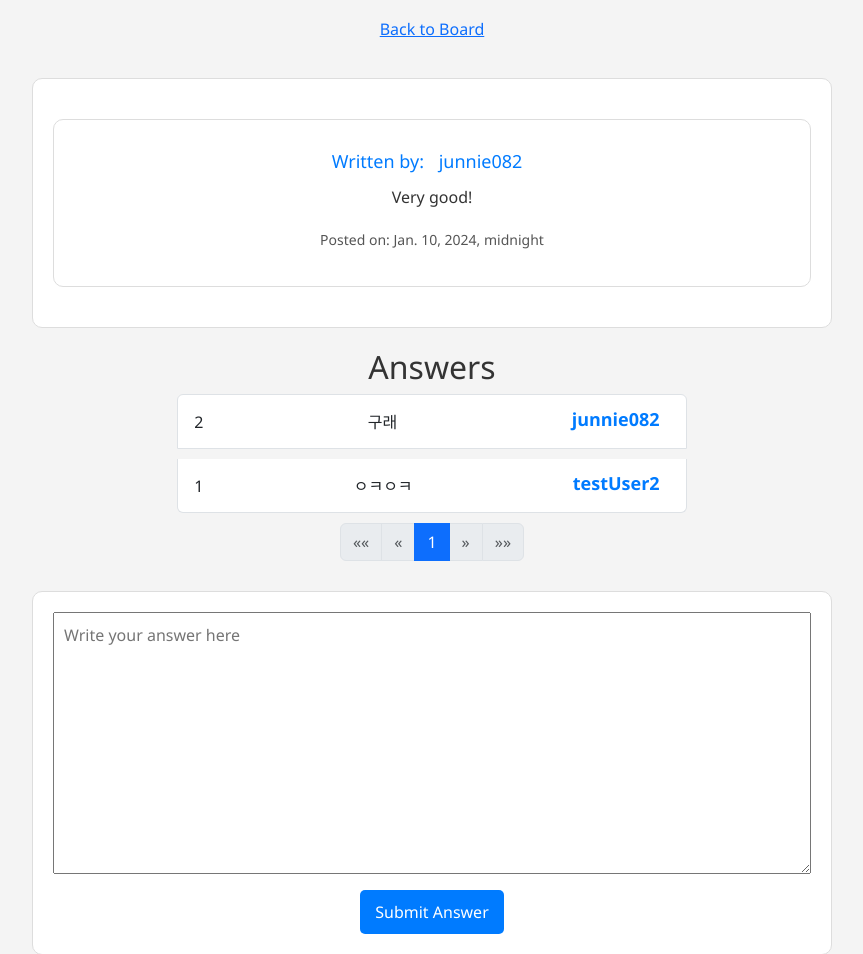
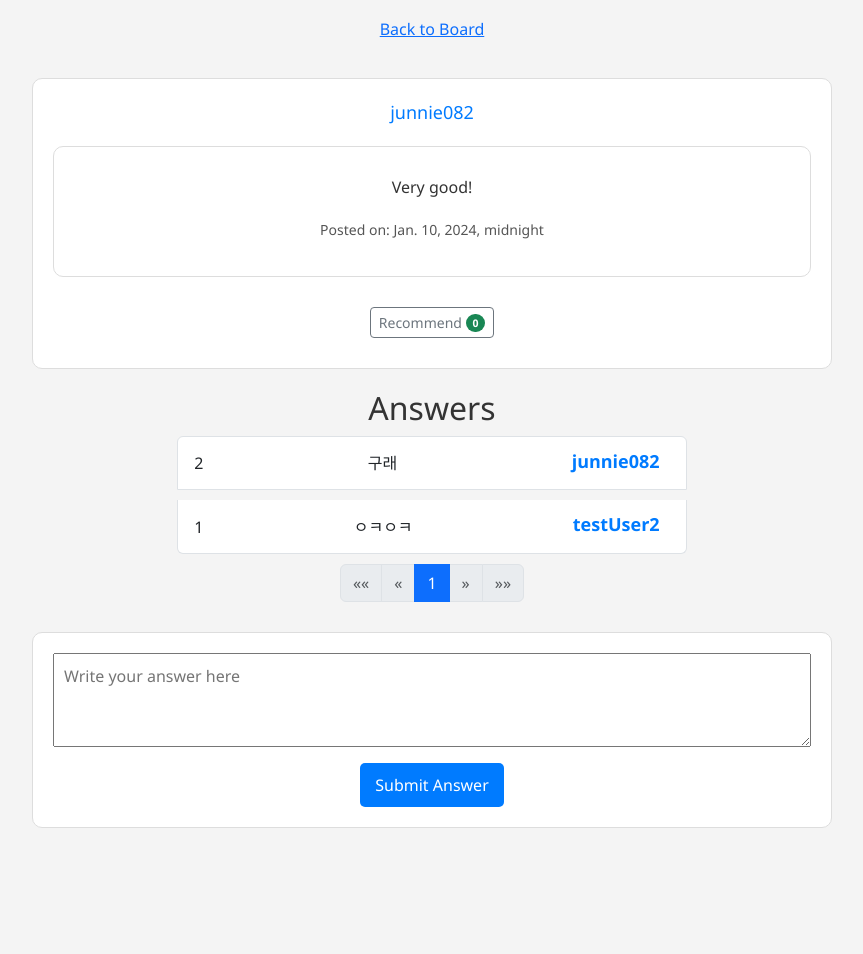
Before and after one commit to junnie082/Scoop-A-Dive, a Django app: page /board/2/ in a window 1280 px wide. Shown: the part 77-1031 px from the top of the page, without its empty margins (208-1071 px from the left). After the commit the page ends 905 px from the top, so only its background shows below. Run offline with Django 5.2, Linux system fonts and the light colour scheme; data comes from the database, SQL or seed files in the repository; both versions use the stored data as it was after the commit; some libraries are stand-ins or nearby versions.

Commit message:
design: changed UI of detail.html and posting.html

```diff
--- a/scoopadive/board/models.py
+++ b/scoopadive/board/models.py
@@ -1,3 +1,4 @@
+from django.contrib.auth.models import User
 from django.db import models
 
 # Create your models here.
@@ -7,6 +8,7 @@ class Post(models.Model):
     writer = models.CharField(max_length=20)
     date = models.DateTimeField()
     images = models.ImageField(blank=True, null=True)
+    voter = models.ManyToManyField(User)  # 추천인 추가
 
     class Meta:
         db_table = 'Post'
@@ -20,6 +22,7 @@ class Answer4Post(models.Model):
     content = models.TextField()
     writer = models.CharField(max_length=20)
     date = models.DateTimeField()
+    voter = models.ManyToManyField(User) # 추천인 추가
 
     class Meta:
         db_table = 'Answer4Post'
--- a/scoopadive/board/urls.py
+++ b/scoopadive/board/urls.py
@@ -12,5 +12,6 @@ urlpatterns = [
     path('<int:post_id>/remove', views.remove_post, name='remove_post'),
     path('<int:post_id>/answer_create/', views.answer_create, name='answer_create'),
     path('<int:post_id>/view_modify_post/', views.view_modify_post, name='view_modify_post'),
-    path('<int:post_id>/modify_post/', views.modify_post, name='modify_post')
+    path('<int:post_id>/modify_post/', views.modify_post, name='modify_post'),
+    path('post/vote/<int:post_id>', views.post_vote, name='post_vote'),
 ]
--- a/scoopadive/board/views.py
+++ b/scoopadive/board/views.py
@@ -1,3 +1,4 @@
+from django.contrib.auth.decorators import login_required
 from django.core.paginator import Paginator
 from django.shortcuts import render, redirect, get_object_or_404
 from django.utils import timezone
@@ -79,3 +80,10 @@ def modify_post(request, post_id):
     post.save()
 
     return render(request, 'board/detail.html', {'post': post})
+
+@login_required(login_url='common:login')
+def post_vote(request, post_id):
+    post = get_object_or_404(Post, pk=post_id)
+    post.voter.add(request.user)
+
+    return redirect('board:detail', post_id=post.id)
--- a/scoopadive/main/templates/board/board_home.html
+++ b/scoopadive/main/templates/board/board_home.html
@@ -24,7 +24,7 @@
                         </div>
                         <div class="d-flex align-items-center">
                             <span class="badge bg-primary rounded-pill me-2">{{ post.voter.count }} 추천</span>
-                            <span class="badge bg-success rounded-pill">{{ post.answer_set.count }} 답글</span>
+                            <span class="badge bg-success rounded-pill">{{ post.answer4post_set.count }} 답글</span>
                         </div>
                     </li>
                 {% endfor %}
--- a/scoopadive/main/templates/board/detail.html
+++ b/scoopadive/main/templates/board/detail.html
@@ -121,12 +121,36 @@
     <a href="{% url 'board:index' %}" class="btn btn-link">Back to Board</a>
 
     <div class="container box-section">
+        <p class="writer-info"><a href="{% url 'user_profile:view_profile' user_id=post.writer %}">{{ post.writer }}</a></p>
+
         <div class="container box-section">
             <h1>{{ post.Name }}</h1>
-            <p class="writer-info">Written by: <a href="{% url 'user_profile:view_profile' user_id=post.writer %}">{{ post.writer }}</a></p>
             <p class="post-content">{{ post.content }}</p>
             <p class="post-date">Posted on: {{ post.date }}</p>
         </div>
+
+        {% if user.username != post.writer %}
+        <a href="javascript:void(0)" data-uri="{% url 'board:post_vote' post_id=post.id %}"
+            class="recommend btn btn-sm btn-outline-secondary"> Recommend
+            <span class="badge rounded-pill bg-success">{{ post.voter.count }}</span>
+        </a>
+        <script>
+            const recommend_elements = document.getElementsByClassName("recommend");
+            Array.from(recommend_elements).forEach(function(element) {
+                element.addEventListener('click', function() {
+                    if(confirm("Are you sure you want to recommend this log ?")) {
+                        location.href = this.dataset.uri;
+                    }
+                });
+            });
+        </script>
+        {% else %}
+
+        <div> Recommend
+            <span class="badge rounded-pill bg-success">{{ post.voter.count }}</span>
+        </div>
+        {% endif %}
+
 
 
         {% if user.username == post.writer %}
@@ -155,8 +179,11 @@
                             </td>
                             <span class="mb-0">{{ answer.content }}</span>
                             <div class="text-center">
-                                <h4 class="fw-bold mb-2"><a href="{% url 'user_profile:view_profile' user_id=answer.writer %}">{{ answer.writer }}</a></h4>
-                                <p class="mb-0">{{ answer.author }}</p>
+                                {% if answer.writer|lower == log.diver|lower %}
+                                    <h4 class="fw-bold mb-2"><a style="color:red;" href="{% url 'user_profile:view_profile' user_id=answer.writer %}">{{ answer.writer }}</a></h4>
+                                {% else %}
+                                    <h4 class="fw-bold mb-2"><a href="{% url 'user_profile:view_profile' user_id=answer.writer %}">{{ answer.writer }}</a></h4>
+                                {% endif %}
                             </div>
                         </li>
                     {% endfor %}
@@ -225,7 +252,7 @@
     <!-- Answer Submission Form -->
     <form action="{% url 'board:answer_create' post_id=post.pk %}" method="post" class="container box-section">
         {% csrf_token %}
-        <textarea name="content" id="content" rows="10" placeholder="Write your answer here"></textarea>
+        <textarea name="content" id="content" rows="3" placeholder="Write your answer here"></textarea>
         <input type="submit" value="Submit Answer">
     </form>
 </body>
```
Also changed, not shown: scoopadive/main/templates/main/posting.html (+9 -16 lines), scoopadive/board/migrations/0006_answer4post_voter.py (added), scoopadive/board/migrations/0007_post_voter.py (added), scoopadive/db.sqlite3.
